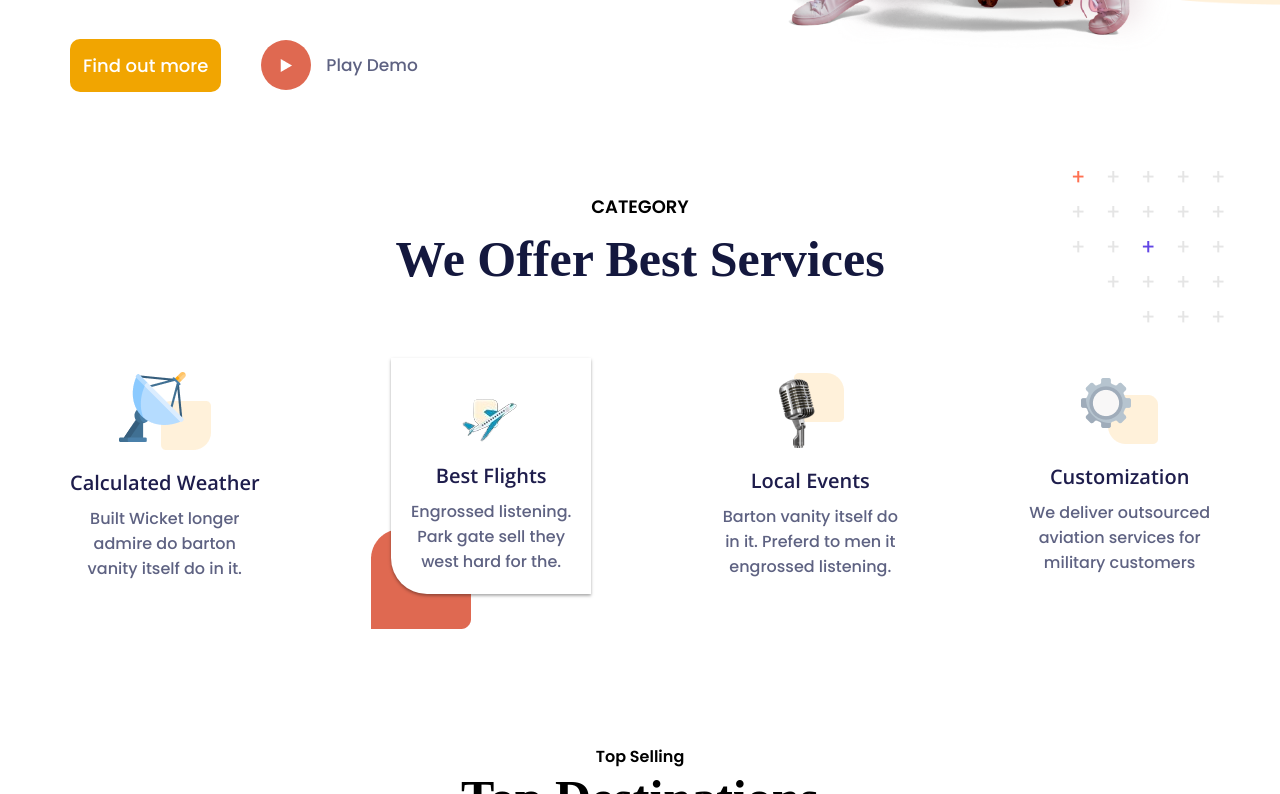
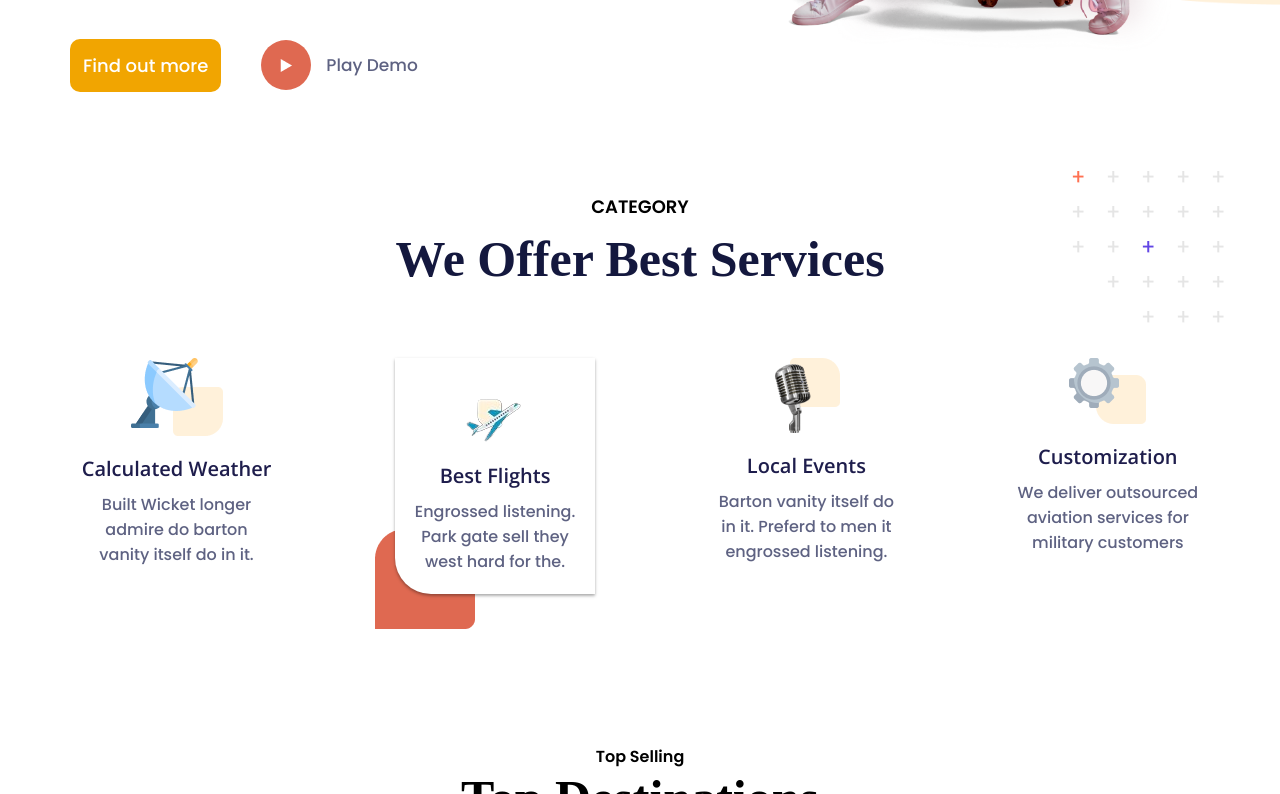
Before and after one commit to AbdelrahmanELsokary/Jadoo, a plain HTML site: page index.html in a window 1280 px wide. Shown: the part 599-1393 px from the top of the page. Drawn offline with nearby package versions, Linux system fonts and the light colour scheme; a web font is replaced by a local one.

Commit message:
Edit: Size Our Services Section

```diff
--- a/assets/styles/main.css
+++ b/assets/styles/main.css
@@ -227,9 +227,8 @@ h4 {
 .offer_best_services .container .our_services {
   display: flex;
   flex-wrap: wrap;
-  gap: 30px;
-  align-items: center;
-  justify-content: space-between;
+  gap: 100px;
+  justify-content: space-around;
   padding-top: 70px;
 }
 .offer_best_services .container .our_services .service {
```
